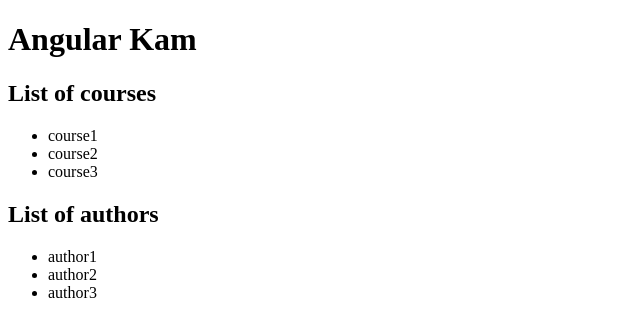
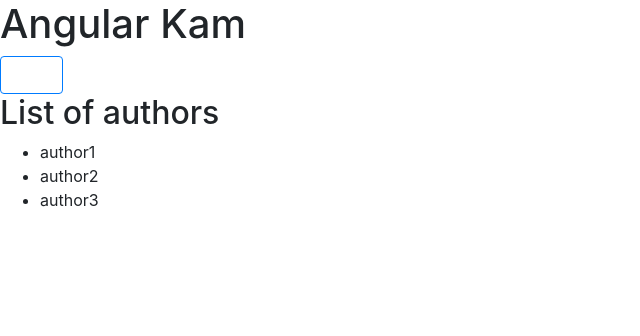
Before and after one commit to khayes24/angular-tutorial, an Angular app: page / in a window 1280 px wide. Shown: the top 336 px of the page, without its empty margins (0-640 px from the left). Built offline with nearby package versions, Linux system fonts and the light colour scheme.

Commit message:
test bootstrap button property binding

```diff
--- a/src/app/courses.component.ts
+++ b/src/app/courses.component.ts
@@ -6,16 +6,12 @@
   selector: 'courses', //<courses> "course"  //<div class="courses"> ".course"
   //Using the backtick in the template attribute allows code to be broken up into multiple lines
   template: `
-  <h2>{{ getTitle() }}</h2>
-  <ul>
-    <li *ngFor="let course of courses">
-      {{course}}
-    </li>
-  </ul>
+    <button class="btn btn-primary" [style.backgroundColor]="isActive ? 'blue' : 'white'">Save</button>
   `
 })
 
 export class CoursesComponent {
+  isActive = false;
   title = "List of courses";
   courses;
 
--- a/src/styles.css
+++ b/src/styles.css
@@ -1 +1,2 @@
 /* You can add global styles to this file, and also import other style files */
+@import "~bootstrap/dist/css/bootstrap.css"
```
